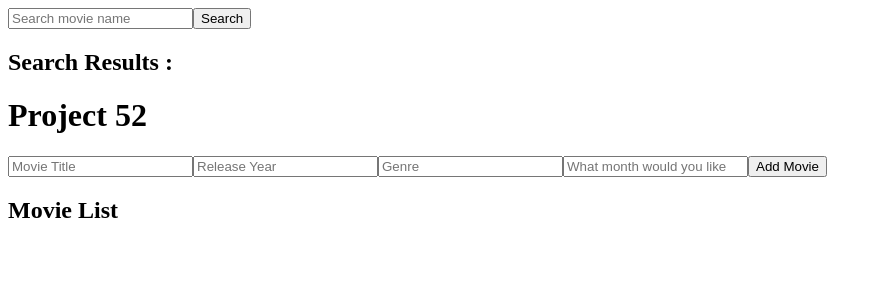
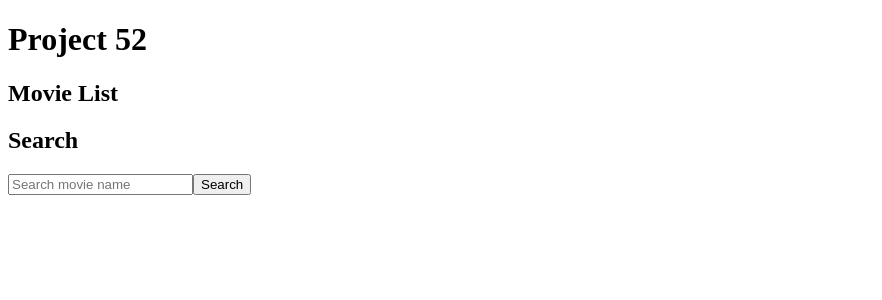
Before and after one commit to vivekgondalia/Project-52, a React (Vite) app: page / in a window 1280 px wide. Shown: the top 300 px of the page, without its empty margins (0-882 px from the left). Built offline with nearby package versions, Linux system fonts and the light colour scheme.

Commit message:
Code Refactor - Decoupling code. Feature - User can add movies to their list from Search Results

```diff
--- a/src/Movie.jsx
+++ b/src/Movie.jsx
@@ -2,7 +2,6 @@ import {useState} from 'react';
 
 const Movie = () => {
     const [formData, setFormData] = useState({id: '', title: '', releaseYear: '', genre: '', monthOfTheYear: ''});
-    const [movieList, setMovieList] = useState([]);
     const [maxId, setMaxId] = useState(0);
 
     const handleFormChange = (e) => {
@@ -13,20 +12,14 @@ const Movie = () => {
         }));
     }
 
-    const handleCreate = (movie) => {
-        const newMovie = {...movie, id : movieList.length + 1};
-        setMovieList([...movieList, newMovie]);
-    }
-
     const handleSubmit = (e) => {
         e.preventDefault();
-        handleCreate(formData);
-        console.log(formData);
+        // handleCreate(formData);
+        // console.log(formData);
         setFormData({id:'', title : '', releaseYear: '', genre: '', monthOfTheYear:''});
     }
 
     return <>
-        <h1>Project 52</h1>
         <form>
             <input
                 type="text"
@@ -58,14 +51,6 @@ const Movie = () => {
             />
             <button onClick={handleSubmit}>Add Movie</button>
         </form>
-        <h2>Movie List</h2>
-        <ol>
-            {
-                movieList.map( movie => (
-                    <li key={movie.id}>{movie.title}</li>
-                ))
-            }
-        </ol>
     </>
 }
 
--- /dev/null
+++ b/src/MovieList.jsx
@@ -0,0 +1,28 @@
+import {useState} from 'react';
+import MovieSearch from './MovieSearch'
+
+const MovieList = () => {
+    const [movieList, setMovieList] = useState([]);
+
+    const handleAdd = (newMovie) => {
+        console.log(newMovie);
+        setMovieList([...movieList, newMovie]);
+    }
+
+    return (
+        <>
+        <h2>Movie List</h2>
+        <ol>
+            {
+                movieList.map( movie => (
+                    <li key={movie.id}>{movie.title}</li>
+                ))
+            }
+        </ol>
+
+        <MovieSearch onAdd={handleAdd}/>
+        </>
+    )
+}
+
+export default MovieList;
--- a/src/MovieSearch.jsx
+++ b/src/MovieSearch.jsx
@@ -1,7 +1,7 @@
 import {useState} from 'react';
 import movieApi from './movieApi';
 
-const MovieSearch = () => {
+const MovieSearch = ({onAdd}) => {
     const [query, setQuery] = useState('');
     const [results, setResults] = useState([]);
     //what am I going to do with this result?
@@ -31,7 +31,12 @@ const MovieSearch = () => {
         setQuery(value);
     }
 
+    const handleAddToTheList = (movie) => {
+        onAdd(movie);
+    }
+
     return <>
+    <h2>Search</h2>
     <form>
         <input
                 type="text"
@@ -42,13 +47,16 @@ const MovieSearch = () => {
         />
         <button onClick={handleSearch}>Search</button>
     </form>
-    <h2>Search Results : </h2>
+
+    {results.length ? <h2>Search Results : </h2> : null}
+
     <ol>
         {
             results.map( movie => (
                 <li key={movie.id}>
                     {movie.title} - {movie.release_date.split('-')[0]}
                     {/* <img src={`https://image.tmdb.org/t/p/w200${movie.poster_path}`} alt={`${movie.title}`} /> */}
+                    <button onClick={() => handleAddToTheList(movie)}>Add This Movie!</button>
                 </li>
             ))
         }
--- a/src/main.jsx
+++ b/src/main.jsx
@@ -3,11 +3,12 @@ import ReactDOM from 'react-dom/client'
 import './App.css'
 
 import Movie from './Movie'
-import MovieSearch from './MovieSearch'
+import MovieList from './MovieList'
 
 ReactDOM.createRoot(document.getElementById('root')).render(
   <React.StrictMode>
-    <MovieSearch />
-    <Movie />
+    <h1>Project 52</h1>
+    {/* <Movie /> */}
+    <MovieList />
   </React.StrictMode>,
 )
```
